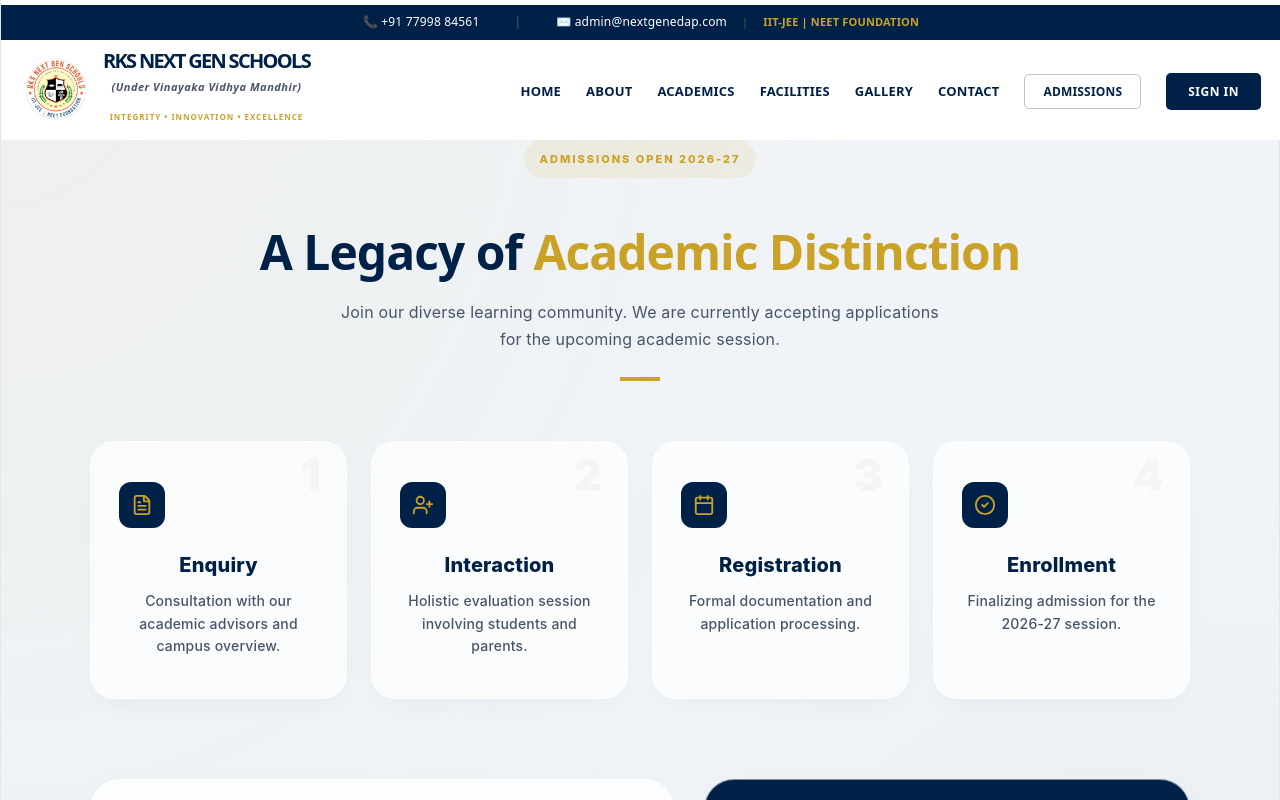
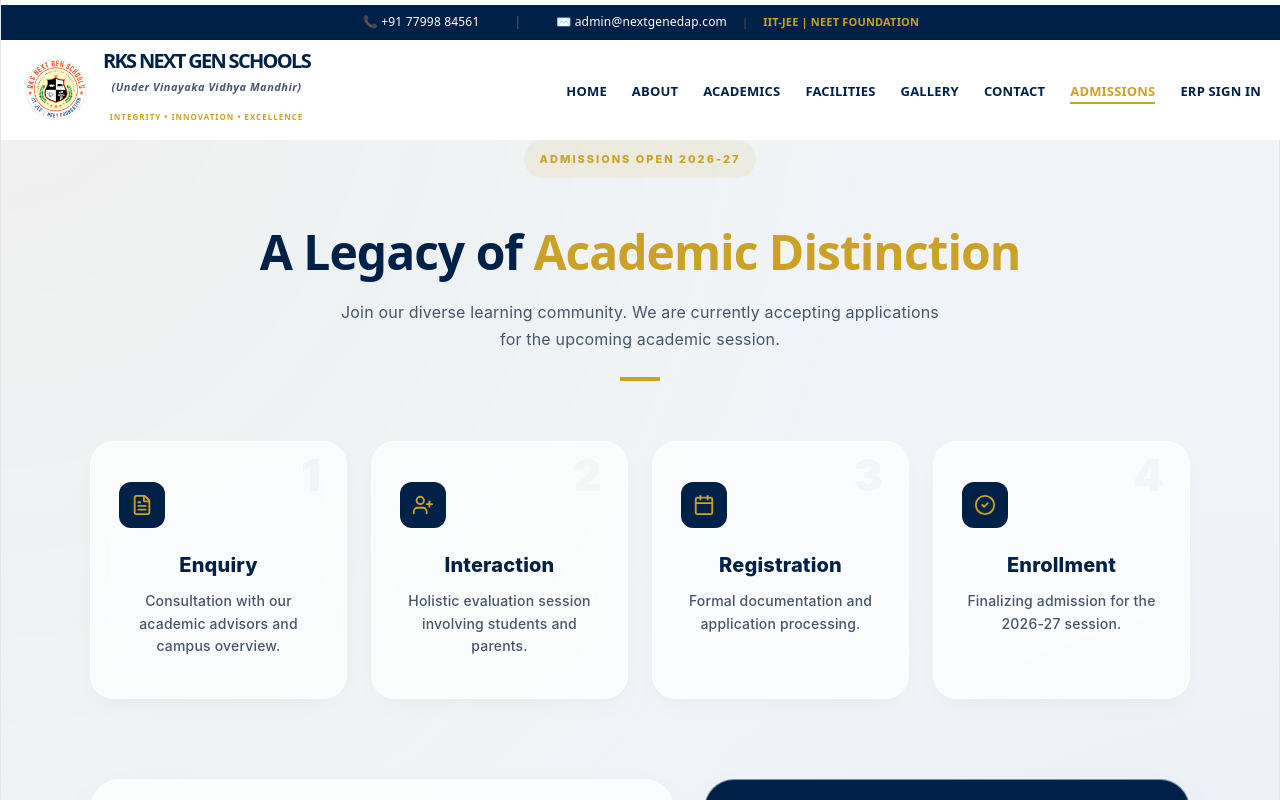
Before and after one commit to galanki-havya/rks_website, a React (Vite) app: page /admissions in a window 1280 px wide. Shown: the top 800 px of the page. Built offline with nearby package versions, Linux system fonts and the light colour scheme.

Commit message:
Header Updated

```diff
--- a/src/components/Header.jsx
+++ b/src/components/Header.jsx
@@ -46,6 +46,7 @@
     { name: "Facilities", path: "/facilities" },
     { name: "Gallery", path: "/gallery" },
     { name: "Contact", path: "/contact" },
+    { name: "Admissions", path: "/admissions" }, // Moved admissions here
   ];
 
   const portalLink = "https://educampus360.com/login";
@@ -93,8 +94,20 @@
                     </Link>
                   </li>
                 ))}
-                <li><Link to="/admissions" style={styles.admissionsBtn}>ADMISSIONS</Link></li>
-                <li><motion.a href={portalLink} target="_blank" rel="noopener noreferrer" whileHover={{ scale: 1.05, boxShadow: "0 4px 15px rgba(0,0,0,0.15)" }} whileTap={{ scale: 0.95 }} style={styles.signInBtn}>SIGN IN</motion.a></li>
+                {/* ERP Sign In styled as a normal link */}
+                <li style={{ position: "relative" }}>
+                  <a
+                    href={portalLink}
+                    target="_blank"
+                    rel="noopener noreferrer"
+                    onMouseEnter={() => setHovered("erp")}
+                    onMouseLeave={() => setHovered(null)}
+                    style={{...styles.navLink, color: hovered === "erp" ? colors.gold : colors.primary}}
+                  >
+                    ERP SIGN IN
+                    <motion.div initial={false} animate={{ width: hovered === "erp" ? "100%" : "0%" }} style={styles.underline} />
+                  </a>
+                </li>
               </ul>
             </nav>
           )}
@@ -116,9 +129,8 @@
                   <Link to={item.path} style={styles.mobileNavLink}>{item.name}</Link>
                 </motion.li>
               ))}
-              <motion.li initial={{ opacity: 0, y: 20 }} animate={{ opacity: 1, y: 0 }} transition={{ delay: 0.6 }} style={{marginTop: "30px", display: "flex", flexDirection: "column", gap: "12px"}}>
-                <Link to="/admissions" style={styles.mobileAdmissionsBtn}>ADMISSIONS 2026-27</Link>
-                <a href={portalLink} target="_blank" rel="noopener noreferrer" style={styles.mobileSignInBtn}>STUDENT SIGN IN</a>
+              <motion.li initial={{ opacity: 0, x: 20 }} animate={{ opacity: 1, x: 0 }} transition={{ delay: 0.7 }} style={styles.mobileNavItem}>
+                <a href={portalLink} target="_blank" rel="noopener noreferrer" style={styles.mobileNavLink}>ERP SIGN IN</a>
               </motion.li>
             </ul>
           </motion.div>
@@ -144,18 +156,16 @@
   trustTagline: { margin: 0, color: colors.tagline, fontWeight: "600", fontStyle: "italic", letterSpacing: "0.5px" },
   schoolSubtitle: { fontSize: "8px", color: colors.gold, margin: "4px 0 0 0", fontWeight: "700", letterSpacing: "1px" },
   navList: { display: "flex", gap: "25px", listStyle: "none", alignItems: "center", margin: 0, padding: 0 },
-  navLink: { textDecoration: "none", fontSize: "13px", fontWeight: "700", position: "relative", textTransform: "uppercase" },
+  navLink: { textDecoration: "none", fontSize: "13px", fontWeight: "700", position: "relative", textTransform: "uppercase", transition: "color 0.3s ease" },
   underline: { height: "2px", backgroundColor: colors.gold, position: "absolute", bottom: "-4px", left: 0 },
-  admissionsBtn: { border: `1.5px solid ${colors.primary}44`, color: colors.primary, padding: "8px 18px", borderRadius: "5px", textDecoration: "none", fontWeight: "800", fontSize: "12px", transition: "all 0.3s ease" },
-  signInBtn: { background: colors.primary, color: colors.white, padding: "10px 22px", borderRadius: "5px", textDecoration: "none", fontWeight: "800", fontSize: "12px", letterSpacing: "0.5px" },
+
+  // Removed specific button styles, buttons now use navLink styles
   menuBtn: { background: "none", border: "none", cursor: "pointer", display: "flex", flexDirection: "column", gap: "5px", padding: "10px" },
   burgerLine: { width: "25px", height: "3px", backgroundColor: colors.primary, borderRadius: "2px" },
   mobileDrawer: { position: "fixed", top: 0, right: 0, width: "280px", height: "100vh", backgroundColor: colors.white, zIndex: 999, padding: "100px 30px", boxShadow: "-10px 0 30px rgba(0,0,0,0.1)", display: "flex", flexDirection: "column" },
   mobileNavList: { listStyle: "none", padding: 0, margin: 0 },
   mobileNavItem: { marginBottom: "20px" },
   mobileNavLink: { textDecoration: "none", color: colors.primary, fontSize: "18px", fontWeight: "800" },
-  mobileAdmissionsBtn: { textAlign: "center", border: `2px solid ${colors.primary}22`, color: colors.primary, padding: "14px", borderRadius: "8px", textDecoration: "none", fontWeight: "800" },
-  mobileSignInBtn: { textAlign: "center", background: colors.primary, color: colors.white, padding: "14px", borderRadius: "8px", textDecoration: "none", fontWeight: "800" }
 };
 
 export default Header;
```
